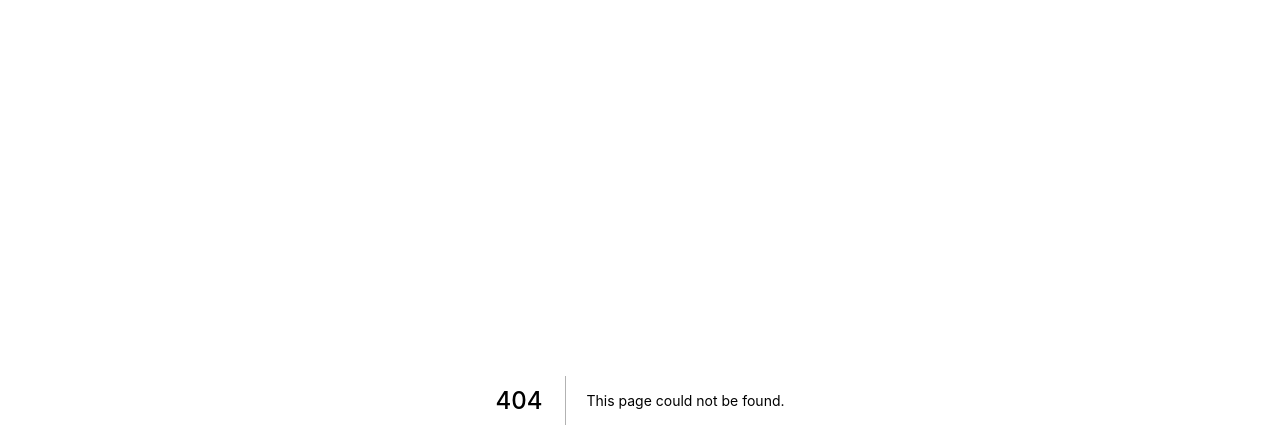
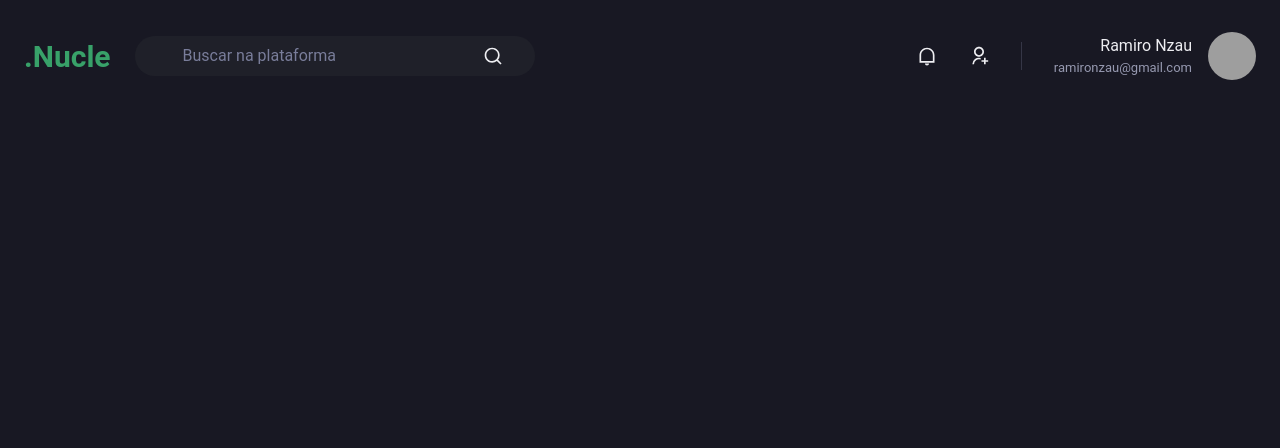
Before and after one commit to Ramiro-Rfn/nucle, a Next.js app: page /dashboard in a window 1280 px wide. Before the commit this address had no page. Shown: the top 448 px of the page. Built offline with nearby package versions, Linux system fonts and the light colour scheme; grey boxes are pictures that could not be loaded.

Commit message:
creating header component

```diff
--- /dev/null
+++ b/src/components/Header.tsx
@@ -0,0 +1,73 @@
+import { Avatar, Box, Flex, HStack, Icon, Input, Text } from "@chakra-ui/react";
+import { RiNotificationLine, RiSearchLine, RiUserAddLine } from 'react-icons/ri';
+
+export function Header() {
+    return(
+        <Flex
+            as='header'
+            w='100%'
+            maxW={1480}
+            h='20'
+            mx='auto'
+            mt='4'
+            px='6'
+            align='center'
+        >
+            <Text color='green.500' fontSize='3xl' fontWeight='bold'>.Nucle</Text>
+
+            <Flex
+                as='label'
+                flex='1'
+                py='2'
+                px='8'
+                ml="6"
+                maxW={400}
+                alignSelf='center'
+                color='gray.200'
+                position='relative'
+                bg='gray.800'
+                align='center'
+                borderRadius='full'
+            >
+                <Input
+                    color='green.50'
+                    variant='unstyled'
+                    px='4'
+                    mr='4'
+                    placeholder="Buscar na plataforma"
+                    _placeholder={{
+                        color: 'gray.400'
+                    }}
+                />
+
+                <Icon as={RiSearchLine} fontSize='20'/>
+            </Flex>
+
+            <Flex align='center' ml='auto'>
+                <HStack
+                    spacing='8'
+                    mx='8'
+                    pr='8'
+                    py='1'
+                    color='gray.300'
+                    borderRightWidth={1}
+                    borderColor='gray.700'
+                >
+                    <Icon as={RiNotificationLine} fontSize='20'/>
+                    <Icon as={RiUserAddLine} fontSize='20'/>
+                </HStack>
+
+                <Flex align='center'>
+                    <Box mr='4' textAlign='right'>
+                        <Text>Ramiro Nzau</Text>
+                        <Text color='gray.300' fontSize='small'>
+                            ramironzau@gmail.com
+                        </Text>
+                    </Box>
+
+                    <Avatar size='md' name="Ramiro Nzau" src="https://github.com/Ramiro-Rfn.png"/>
+                </Flex>
+            </Flex>
+        </Flex>
+    )
+}
--- /dev/null
+++ b/src/pages/dashboard.tsx
@@ -0,0 +1,18 @@
+import { Flex } from "@chakra-ui/react";
+import Head from "next/head";
+import { Header } from "../components/Header";
+
+export default function DashBoard() {
+    return (
+        <>
+            <Head>Nucle | Dashboard</Head>
+            <Flex flexDir='column' h='100vh'>
+                <Header/>
+
+                <Flex w=''>
+
+                </Flex>
+            </Flex>
+        </>
+    )
+}
--- a/src/pages/index.tsx
+++ b/src/pages/index.tsx
@@ -16,7 +16,7 @@ export default function Home(){
           justify='center'
           flexDir='column'
         >
-          <Text color='green.500' fontSize='3rem' fontWeight='bold' mb='10'>.Nucle</Text>
+          <Text color='green.500' fontSize='2.5rem' fontWeight='bold' mb='10'>.Nucle</Text>
 
           <Flex
             as='form'
--- a/src/styles/theme.ts
+++ b/src/styles/theme.ts
@@ -25,7 +25,8 @@ export const theme = extendTheme({
         global: {
             '*': {
                 listStyleType: 'none',
-                boxSizing: 'border-box'
+                boxSizing: 'border-box',
+                color: 'gray.50'
             },
 
             body: {
```
